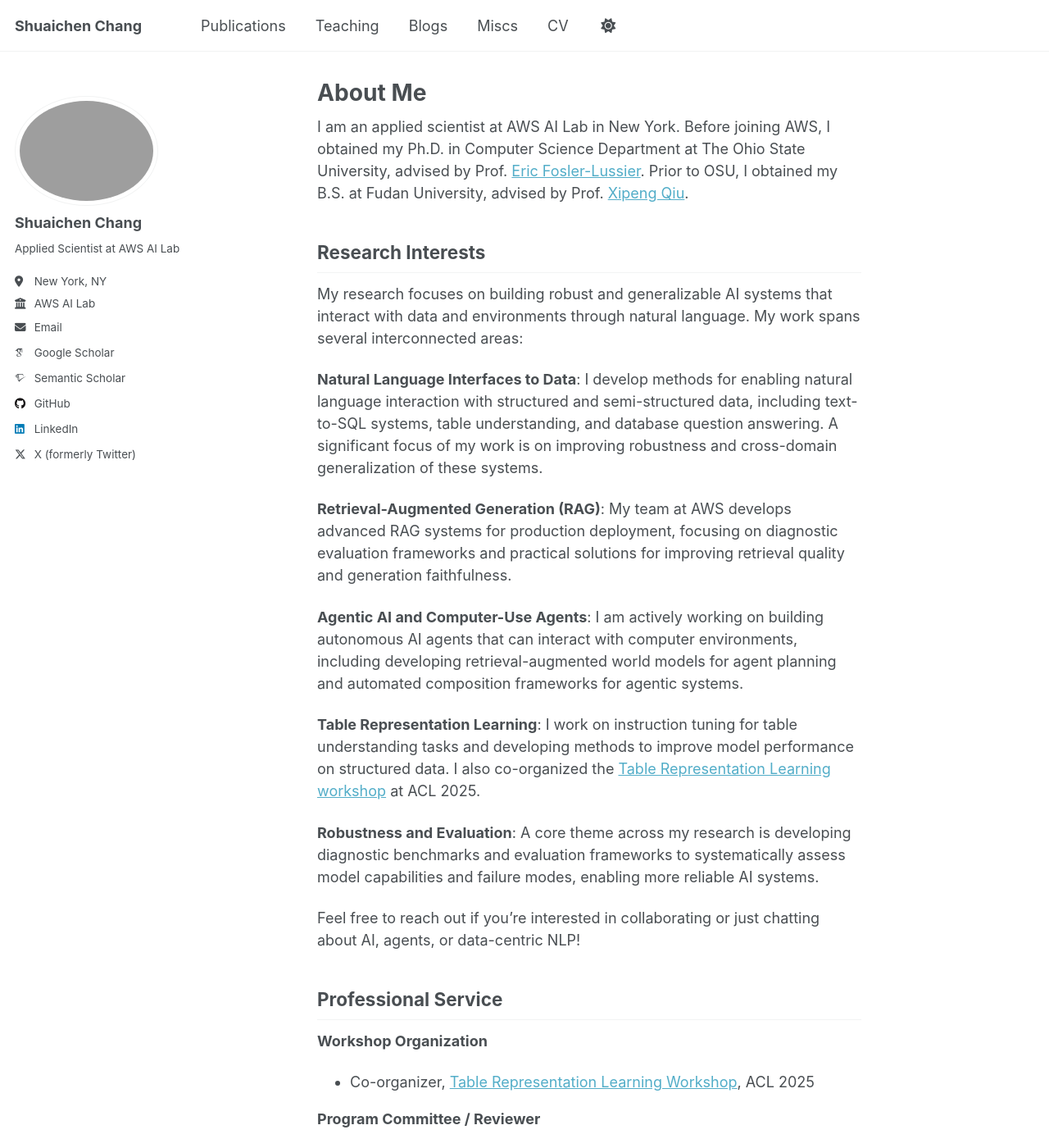
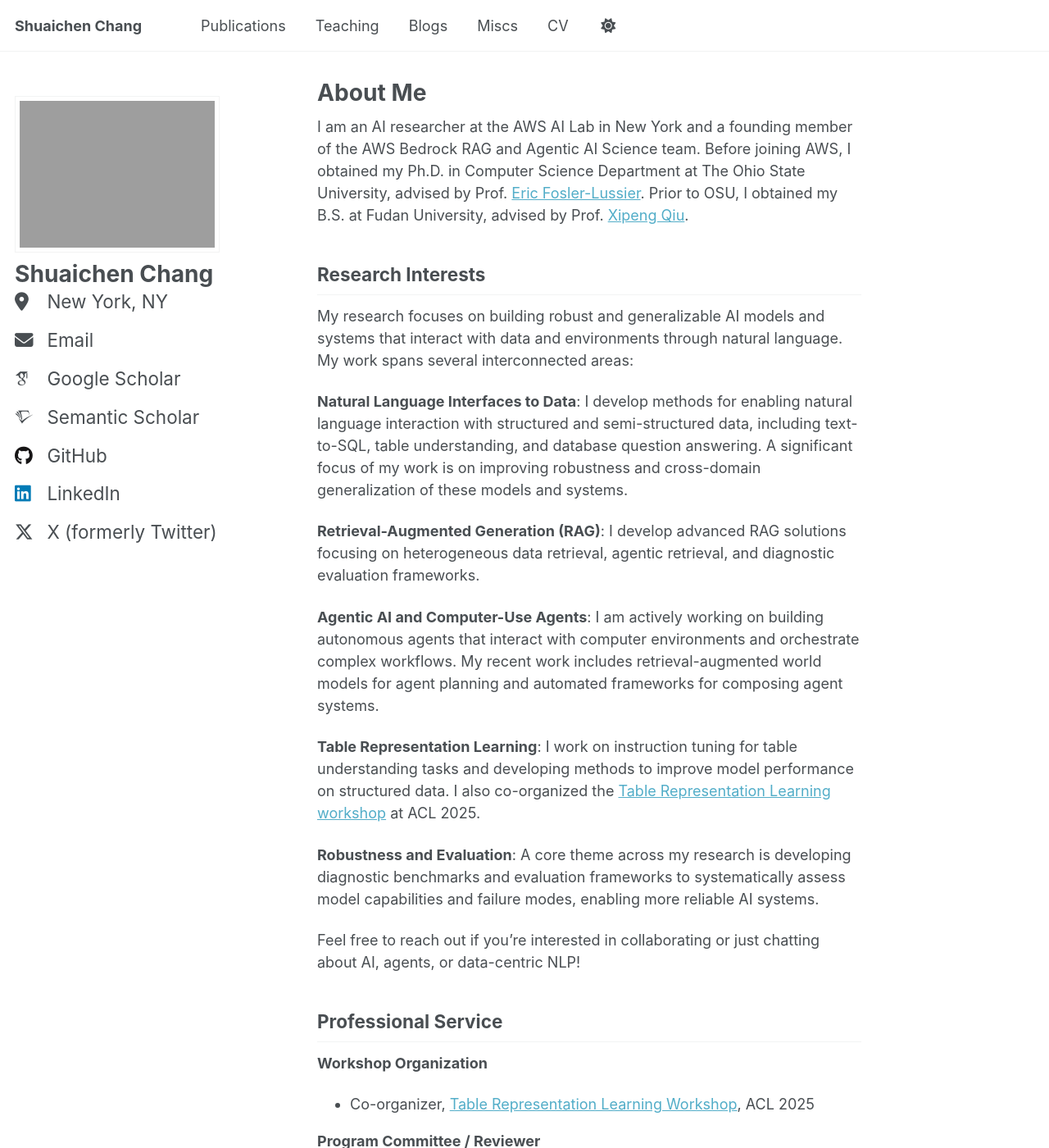
Before and after one commit to shuaichenchang/shuaichenchang.github.io, a Jekyll site: the page built from _pages/about.md, in a window 1280 px wide and 1400 px high. Shown: the whole window at 82% size. Built offline with Jekyll 4.4.1, drawn with Linux system fonts in a browser that asks for light colours; some web fonts are replaced; a script that is not in the unit is left out.

Commit message:
update layout and fix typos

```diff
--- a/_config.yml
+++ b/_config.yml
@@ -26,9 +26,9 @@ author:
   avatar           : "profile.jpg"
   name             : "Shuaichen Chang"
   pronouns         : # example: "she/her"
-  bio              : "Applied Scientist at AWS AI Lab"
+  bio              : #"Applied Scientist at AWS AI Lab"
   location         : "New York, NY"
-  employer         : "AWS AI Lab"
+  employer         : #"AWS AI Lab"
   uri              : # URL
   email            : "shuaichenchang@gmail.com"
 
--- a/_pages/about.md
+++ b/_pages/about.md
@@ -7,17 +7,17 @@ redirect_from:
   - /about.html
 ---
 
-I am an applied scientist at AWS AI Lab in New York. Before joining AWS, I obtained my Ph.D. in Computer Science Department at The Ohio State University, advised by Prof. [Eric Fosler-Lussier](https://efosler.github.io/). Prior to OSU, I obtained my B.S. at Fudan University, advised by Prof. [Xipeng Qiu](https://xpqiu.github.io/en.html).
+I am an AI researcher at the AWS AI Lab in New York and a founding member of the AWS Bedrock RAG and Agentic AI Science team. Before joining AWS, I obtained my Ph.D. in Computer Science Department at The Ohio State University, advised by Prof. [Eric Fosler-Lussier](https://efosler.github.io/). Prior to OSU, I obtained my B.S. at Fudan University, advised by Prof. [Xipeng Qiu](https://xpqiu.github.io/en.html).
 
 ## Research Interests
 
-My research focuses on building robust and generalizable AI systems that interact with data and environments through natural language. My work spans several interconnected areas:
+My research focuses on building robust and generalizable AI models and systems that interact with data and environments through natural language. My work spans several interconnected areas:
 
-**Natural Language Interfaces to Data**: I develop methods for enabling natural language interaction with structured and semi-structured data, including text-to-SQL systems, table understanding, and database question answering. A significant focus of my work is on improving robustness and cross-domain generalization of these systems.
+**Natural Language Interfaces to Data**: I develop methods for enabling natural language interaction with structured and semi-structured data, including text-to-SQL, table understanding, and database question answering. A significant focus of my work is on improving robustness and cross-domain generalization of these models and systems.
 
-**Retrieval-Augmented Generation (RAG)**: My team at AWS develops advanced RAG systems for production deployment, focusing on diagnostic evaluation frameworks and practical solutions for improving retrieval quality and generation faithfulness.
+**Retrieval-Augmented Generation (RAG)**: I develop advanced RAG solutions focusing on heterogeneous data retrieval, agentic retrieval, and diagnostic evaluation frameworks.
 
-**Agentic AI and Computer-Use Agents**: I am actively working on building autonomous AI agents that can interact with computer environments, including developing retrieval-augmented world models for agent planning and automated composition frameworks for agentic systems.
+**Agentic AI and Computer-Use Agents**: I am actively working on building autonomous agents that interact with computer environments and orchestrate complex workflows. My recent work includes retrieval-augmented world models for agent planning and automated frameworks for composing agent systems.
 
 **Table Representation Learning**: I work on instruction tuning for table understanding tasks and developing methods to improve model performance on structured data. I also co-organized the [Table Representation Learning workshop](https://table-representation-learning.github.io/ACL2025/) at ACL 2025.
 
--- a/_sass/layout/_sidebar.scss
+++ b/_sass/layout/_sidebar.scss
@@ -51,7 +51,7 @@
 
   p, li {
     font-family: $sans-serif;
-    font-size: $type-size-6;
+    font-size: $type-size-5;
     line-height: 1.5;
   }
 
@@ -94,8 +94,8 @@
   }
 
   img {
-    max-width: 175px;
-    border-radius: 50%;
+    max-width: 260px;
+    border-radius: 0;
 
     @include breakpoint($large) {
       padding: 5px;
@@ -129,11 +129,12 @@
 }
 .sidebar .author__name {
   font-family: $sans-serif;
-  font-size: $type-size-5;
+  font-size: $type-size-3;
 }
 
 .sidebar .author__desktop {
   display: none;
+  font-size: $type-size-4;
   @media screen and (min-width: 1024px) {
     display: block;
   }
@@ -254,7 +255,7 @@
     padding-top: 2px;
     padding-bottom: 2px;
     color: inherit;
-    font-size: $type-size-5;
+    font-size: $type-size-4;
     text-decoration: none;
 
     &:hover {
```
